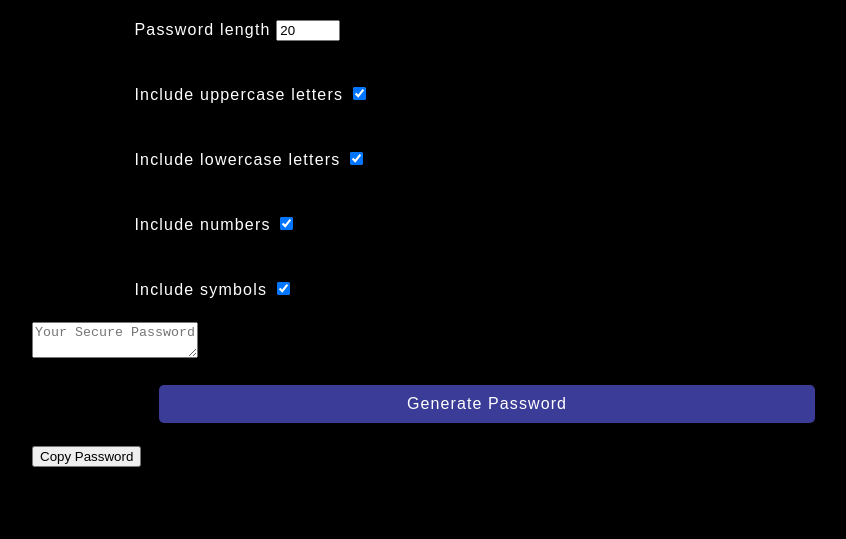
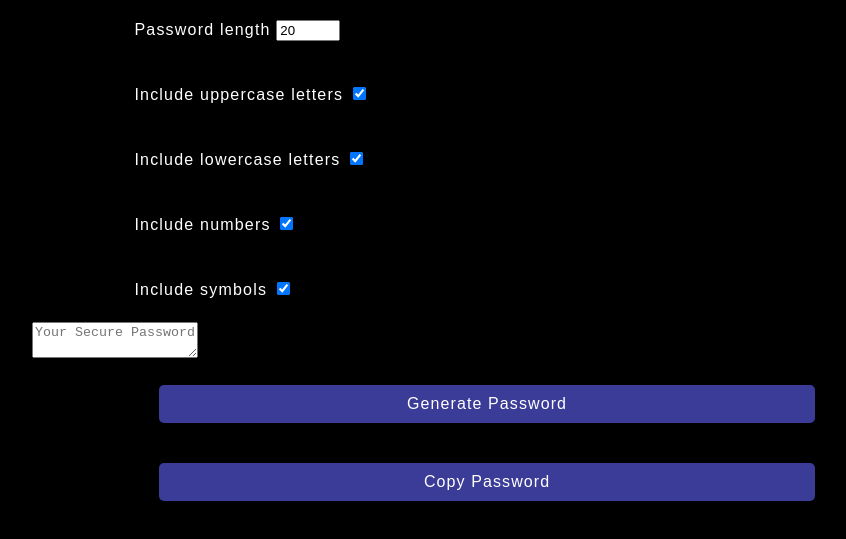
Before and after one commit to nozzy23/passwordGen, a plain HTML site: page index.html in a window 1280 px wide. Both pictures are taken after a click on the button "Copy Password". Shown: the part 151-690 px from the top of the page, without its empty margins (104-950 px from the left). Drawn offline with Linux system fonts and the light colour scheme.

Commit message:
final presentation

```diff
--- a/code.js
+++ b/code.js
@@ -40,21 +40,20 @@ generate.addEventListener("click", function(){
 // function to copy password
 
 copyEle.addEventListener('click', () => {
-	var textarea = document.createElement("textarea");
-	var password = resultEle.innerText;
+	const textarea = document.createElement('textarea');
+	const password = copyEle.innerText;
 
     if(!password)
     {
-        return;
+       return;
     }
 
 	textarea.value = password;
 	document.body.appendChild(textarea);
 	textarea.select();
-	document.execCommand('copy');
+	document.execCommand( "copy" );
 	textarea.remove();
-    alert("copied password");
-
+	alert('Copied password!');
 });
 
 // the function to generate the password
@@ -70,7 +69,7 @@ function generatePassword(lower, upper, number, symbols, length) {
 // not 100% sure how the filter method works, ???
     var typesArr = [{lower}, {upper}, {number}, {symbols}].filter(item => Object.values(item)[0]);
 
-console.log("putting the value into a list", typesArr);
+//console.log("putting the value into a list", typesArr);
 
 // if statement to not generate password if none of the boxes are checked.
 if (typesCount === 0) {
@@ -84,7 +83,7 @@ if (typesCount === 0) {
     // need help understanding this function.
         var funcName = Object.keys(type)[0];
 
-     console.log(funcName);
+     //console.log(funcName);
 
         generatedPassword += randomFunction[funcName]();
     });
--- a/index.html
+++ b/index.html
@@ -68,7 +68,7 @@
         </div>
 
     <!-- button to copy password-->
-        <div class="card-footer">
+        <div class="generate content content-wrap">
           <button id="copy" class="btn"> Copy Password</button>
 
         </div>
--- a/style.css
+++ b/style.css
@@ -103,6 +103,25 @@
         transition: transform .2s;
 
     }
+    #copy {
+        background-color: #3B3B98;
+        color: #fff;
+        font-size: 16px;
+        letter-spacing: 1.1px;
+        width: 80%;
+        padding: 10px;
+        border-radius: 5px;
+        border: none;
+        margin: auto;
+        margin-left: 25px;
+        cursor: pointer;
+        transition: transform .2s;
+    }
+    #generate:hover {
+        transform: scale(1.02);
+        transition: transform .2s;
+
+    }
     /*--- media queries ---   */
 
     @media screen and (max-width: 800px) {
```
